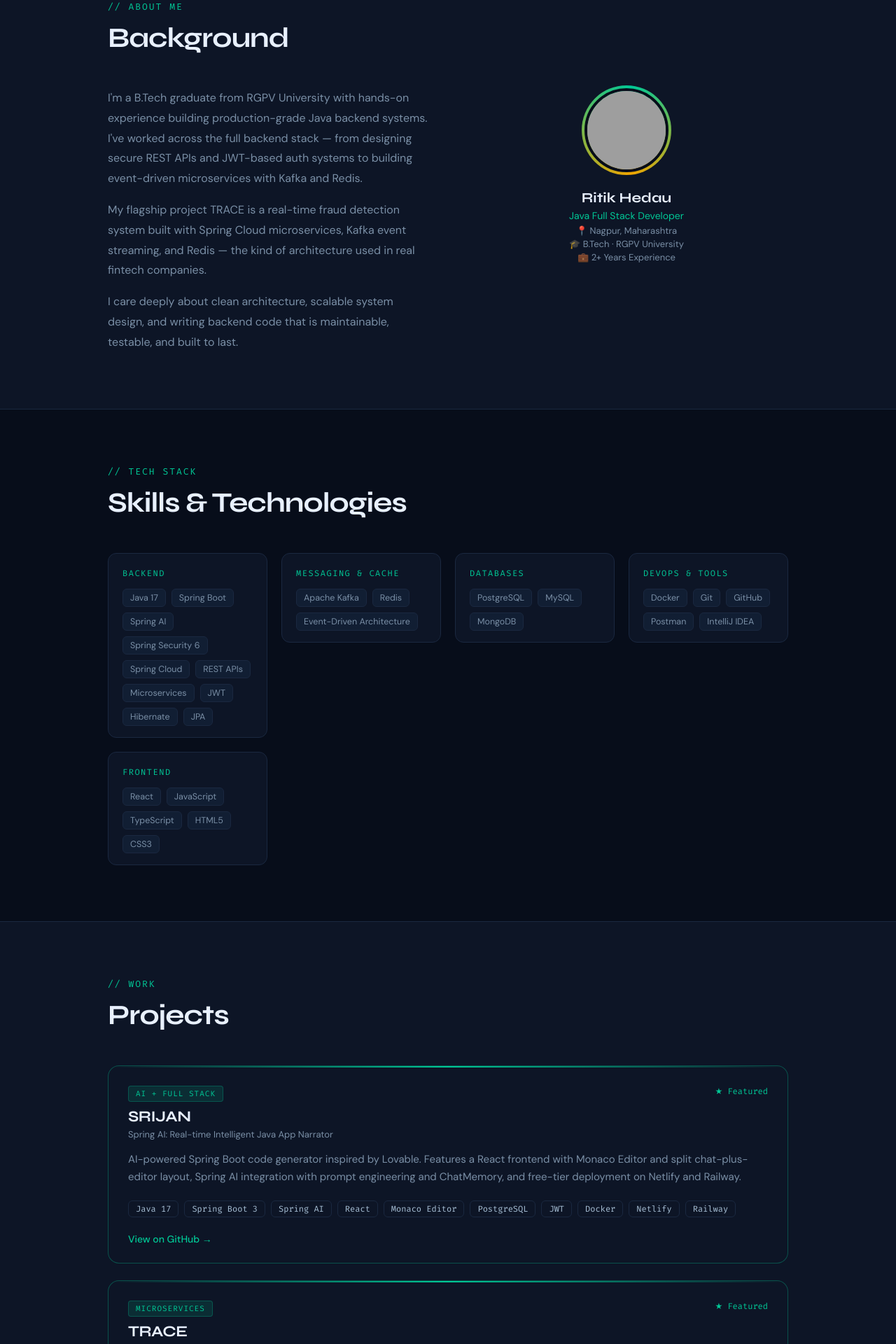
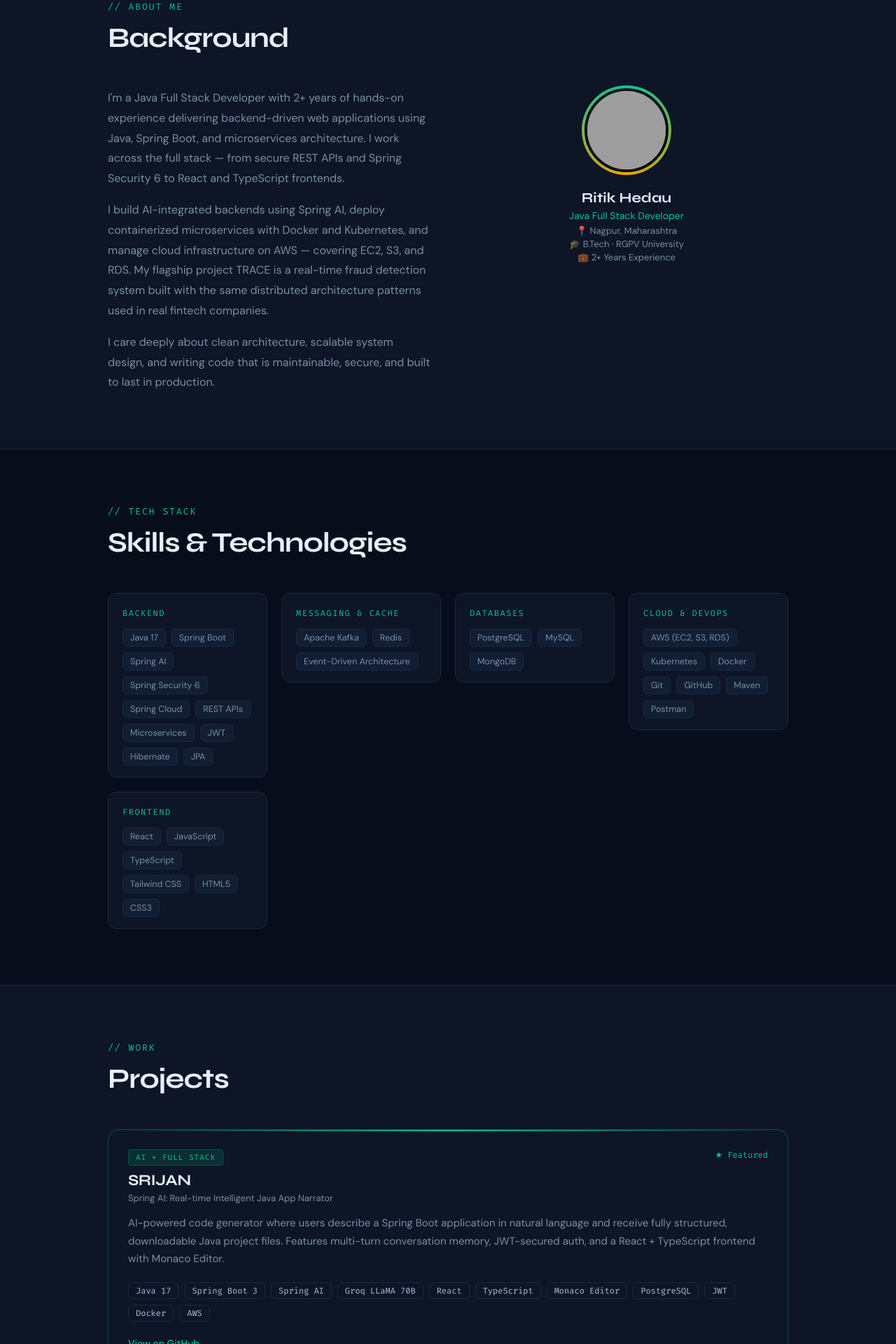
Before and after one commit to ritik-hedau18/my-portfolio, a React (Vite) app: page / in a window 1280 px wide. Shown: the part 880-2800 px from the top of the page at 70% size. Built offline with nearby package versions, Linux system fonts and the light colour scheme; grey boxes are pictures that could not be loaded.

Commit message:
docs: update project card descriptions and highlights layout

```diff
--- a/src/App.jsx
+++ b/src/App.jsx
@@ -12,12 +12,13 @@ const COLORS = {
   border: "#1A2840",
 };
 
+// ─── UPDATED: SRIJAN tech stack + desc, TRACE tech stack + desc ───
 const projects = [
   {
     name: "SRIJAN",
     full: "Spring AI: Real-time Intelligent Java App Narrator",
-    desc: "AI-powered Spring Boot code generator inspired by Lovable. Features a React frontend with Monaco Editor and split chat-plus-editor layout, Spring AI integration with prompt engineering and ChatMemory, and free-tier deployment on Netlify and Railway.",
-    tech: ["Java 17", "Spring Boot 3", "Spring AI", "React", "Monaco Editor", "PostgreSQL", "JWT", "Docker", "Netlify", "Railway"],
+    desc: "AI-powered code generator where users describe a Spring Boot application in natural language and receive fully structured, downloadable Java project files. Features multi-turn conversation memory, JWT-secured auth, and a React + TypeScript frontend with Monaco Editor.",
+    tech: ["Java 17", "Spring Boot 3", "Spring AI", "Groq LLaMA 70B", "React", "TypeScript", "Monaco Editor", "PostgreSQL", "JWT", "Docker", "AWS"],
     github: "https://github.com/ritik-hedau18/SRIJAN",
     highlight: true,
     tag: "AI + Full Stack",
@@ -25,8 +26,8 @@ const projects = [
   {
     name: "TRACE",
     full: "Transaction Risk & Anomaly Classification Engine",
-    desc: "Real-time fraud detection system processing financial transactions using event-driven microservices. Features a weighted rule-based risk engine with 5 fraud detection rules, JWT auth, and real-time Kafka event streaming.",
-    tech: ["Java 17", "Spring Boot 3.2", "Kafka", "Redis", "PostgreSQL", "MongoDB", "Docker", "Spring Security 6", "Eureka", "JWT"],
+    desc: "Real-time fraud detection system across 7 microservices using Spring Cloud, Eureka, and Kafka for async event streaming. Features a 5-rule weighted scoring engine with Redis velocity checks, full Kubernetes orchestration, and hybrid PostgreSQL + MongoDB storage.",
+    tech: ["Java 17", "Spring Boot 3.2", "Kafka", "Redis", "PostgreSQL", "MongoDB", "Docker", "Kubernetes", "Spring Security 6", "Eureka", "JWT"],
     github: "https://github.com/ritik-hedau18/TRACE-Transaction-Risk-and-Anomaly-Classification-Engine",
     highlight: true,
     tag: "Microservices",
@@ -42,12 +43,13 @@ const projects = [
   },
 ];
 
+// ─── UPDATED: DevOps & Tools → Cloud & DevOps, AWS + Kubernetes added, Tailwind + Maven added ───
 const skills = {
   "Backend": ["Java 17", "Spring Boot", "Spring AI", "Spring Security 6", "Spring Cloud", "REST APIs", "Microservices", "JWT", "Hibernate", "JPA"],
   "Messaging & Cache": ["Apache Kafka", "Redis", "Event-Driven Architecture"],
   "Databases": ["PostgreSQL", "MySQL", "MongoDB"],
-  "DevOps & Tools": ["Docker", "Git", "GitHub", "Postman", "IntelliJ IDEA"],
-  "Frontend": ["React", "JavaScript", "TypeScript", "HTML5", "CSS3"],
+  "Cloud & DevOps": ["AWS (EC2, S3, RDS)", "Kubernetes", "Docker", "Git", "GitHub", "Maven", "Postman"],
+  "Frontend": ["React", "JavaScript", "TypeScript", "Tailwind CSS", "HTML5", "CSS3"],
 };
 
 const navLinks = ["About", "Skills", "Projects", "Experience", "Contact"];
@@ -343,12 +345,13 @@ export default function Portfolio() {
             <TypedText text="Java Full Stack Developer" />
           </p>
 
+          {/* ─── UPDATED: Hero description — full stack + AI + cloud + Kubernetes ─── */}
           <p style={{
             fontSize: 16, lineHeight: 1.75, color: COLORS.textMuted,
             maxWidth: 560, margin: "0 0 40px",
             animation: "heroFadeIn 0.6s ease 0.35s both",
           }}>
-            Building scalable, production-grade backend systems using Java & Spring Boot. I specialize in microservices architecture, event-driven systems with Kafka, and clean REST API design.
+            Building production-grade, AI-integrated full stack applications using Java, Spring Boot, and Spring AI. I specialize in event-driven microservices, cloud deployments on AWS, container orchestration with Kubernetes, and end-to-end delivery across Java backends and React frontends.
           </p>
 
           <div style={{
@@ -361,7 +364,7 @@ export default function Portfolio() {
               cursor: "pointer", fontFamily: "'DM Sans', sans-serif", transition: "all 0.2s",
               display: "inline-flex", alignItems: "center", gap: 8,
             }}>View Projects →</button>
-            <a href="https://drive.google.com/file/d/1_wyaTZ7gsSPo_0bjfmGFyiM88K-psptS/view?usp=drivesdk" target="_blank" rel="noreferrer" style={{
+            <a href="https://drive.google.com/file/d/1NrIIRsCqQ_WC90cm1U-6U01Sk8ieR7xa/view?usp=drivesdk" target="_blank" rel="noreferrer" style={{
               background: "transparent", color: COLORS.text, border: `1px solid ${COLORS.border}`,
               borderRadius: 8, padding: "12px 28px", fontSize: 15, fontWeight: 400,
               cursor: "pointer", fontFamily: "'DM Sans', sans-serif", transition: "all 0.2s",
@@ -386,15 +389,16 @@ export default function Portfolio() {
           </FadeIn>
           <div style={{ display: "grid", gridTemplateColumns: "1fr 1fr", gap: 48, alignItems: "start" }}>
             <FadeIn delay={0.1}>
+              {/* ─── UPDATED: About paragraphs — Spring AI, AWS, Kubernetes added ─── */}
               <div>
                 <p style={{ fontSize: 16, lineHeight: 1.8, color: COLORS.textMuted, margin: "0 0 16px" }}>
-                  I'm a B.Tech graduate from RGPV University with hands-on experience building production-grade Java backend systems. I've worked across the full backend stack — from designing secure REST APIs and JWT-based auth systems to building event-driven microservices with Kafka and Redis.
+                  I'm a Java Full Stack Developer with 2+ years of hands-on experience delivering backend-driven web applications using Java, Spring Boot, and microservices architecture. I work across the full stack — from secure REST APIs and Spring Security 6 to React and TypeScript frontends.
                 </p>
                 <p style={{ fontSize: 16, lineHeight: 1.8, color: COLORS.textMuted, margin: "0 0 16px" }}>
-                  My flagship project TRACE is a real-time fraud detection system built with Spring Cloud microservices, Kafka event streaming, and Redis — the kind of architecture used in real fintech companies.
+                  I build AI-integrated backends using Spring AI, deploy containerized microservices with Docker and Kubernetes, and manage cloud infrastructure on AWS — covering EC2, S3, and RDS. My flagship project TRACE is a real-time fraud detection system built with the same distributed architecture patterns used in real fintech companies.
                 </p>
                 <p style={{ fontSize: 16, lineHeight: 1.8, color: COLORS.textMuted, margin: 0 }}>
-                  I care deeply about clean architecture, scalable system design, and writing backend code that is maintainable, testable, and built to last.
+                  I care deeply about clean architecture, scalable system design, and writing code that is maintainable, secure, and built to last in production.
                 </p>
               </div>
             </FadeIn>
@@ -487,17 +491,18 @@ export default function Portfolio() {
                     border: `1px solid ${COLORS.accent}33`, borderRadius: 6,
                     padding: "4px 12px",
                   }}>April 2024 – Present</div>
-                  <div style={{ fontSize: 13, color: COLORS.textMuted, marginTop: 6 }}>Pune, Maharashtra · Remote</div>
+                  <div style={{ fontSize: 13, color: COLORS.textMuted, marginTop: 6 }}>Pune, Maharashtra · Hybrid</div>
                 </div>
               </div>
               <div style={{ width: "100%", height: 1, background: COLORS.border, margin: "20px 0" }} />
+              {/* ─── UPDATED: Experience bullets matching resume exactly ─── */}
               <div style={{ display: "flex", flexDirection: "column", gap: 14 }}>
                 {[
                   "Developed and maintained production-grade REST APIs using Java and Spring Boot, handling business logic, request validation, and exception management across distributed microservices.",
-                  "Integrated Spring Data JPA and Hibernate for ORM-based database operations on PostgreSQL and MySQL, writing optimized queries for data retrieval and persistence.",
-                  "Implemented Spring Security with JWT authentication to secure API endpoints, supporting role-based access control across multiple services.",
-                  "Collaborated with front-end teams to deliver full stack features, contributing to UI integration using JavaScript and React.js alongside backend API contracts.",
-                  "Managed source control using Git/GitHub, dependency builds with Maven, and end-to-end API testing and debugging with Postman.",
+                  "Integrated Spring Data JPA and Hibernate for ORM-based database operations on PostgreSQL and MySQL with optimized queries for data retrieval and persistence.",
+                  "Implemented Spring Security 6 with JWT authentication and role-based access control, deployed containerized services using Docker and Kubernetes, and managed cloud infrastructure on AWS (EC2, S3, RDS).",
+                  "Collaborated with front-end teams to deliver full stack features using React.js and TypeScript alongside backend API contracts.",
+                  "Managed source control using Git/GitHub, dependency builds with Maven, and API testing with Postman.",
                 ].map((point, i) => (
                   <div key={i} style={{ display: "flex", gap: 14, alignItems: "flex-start" }}>
                     <span style={{ color: COLORS.accent, fontSize: 16, marginTop: 2, flexShrink: 0 }}>▹</span>
@@ -510,7 +515,7 @@ export default function Portfolio() {
         </div>
       </section>
 
-      {/* WHAT I BRING — "Consistent Learner" card removed */}
+      {/* WHAT I BRING — updated with AI + Cloud cards ─── */}
       <section id="highlights" style={{ borderBottom: `1px solid ${COLORS.border}` }}>
         <div style={{ padding: "80px 5%", maxWidth: 1100, margin: "0 auto" }}>
           <FadeIn>
@@ -525,6 +530,16 @@ export default function Portfolio() {
                 desc: "I think in systems, not just features. TRACE is built with the same distributed architecture patterns used by fintech companies at scale.",
               },
               {
+                icon: "🤖",
+                title: "AI-Integrated Backends",
+                desc: "SRIJAN integrates Groq's LLaMA 70B via Spring AI — multi-turn conversation memory, prompt engineering, and LLM-powered code generation end-to-end.",
+              },
+              {
+                icon: "☁️",
+                title: "Cloud & Container Native",
+                desc: "AWS deployments (EC2, S3, RDS), Kubernetes orchestration, and Docker containerization — my projects are built to run in real cloud environments.",
+              },
+              {
                 icon: "🔐",
                 title: "Security by Default",
                 desc: "Every project I ship has proper JWT auth, role-based access control, and Spring Security 6 integration — not bolted on after.",
@@ -533,11 +548,6 @@ export default function Portfolio() {
                 icon: "⚡",
                 title: "Performance Aware",
                 desc: "Redis caching, lazy-loaded JPA queries, and Kafka async processing — I write code that stays fast under load.",
-              },
-              {
-                icon: "🧹",
-                title: "Clean Code Discipline",
-                desc: "Modular, well-structured codebases with clear separation of concerns. Every repo has a proper README with architecture diagrams.",
               },
               {
                 icon: "📦",
@@ -578,7 +588,6 @@ export default function Portfolio() {
                 Looking for Java Full Stack Developer roles. Let's talk.
               </p>
 
-              {/* Visible email with mailto boilerplate */}
               <div style={{ marginBottom: 36, position: "relative" }}>
                 <a
                   href={MAILTO}
```
